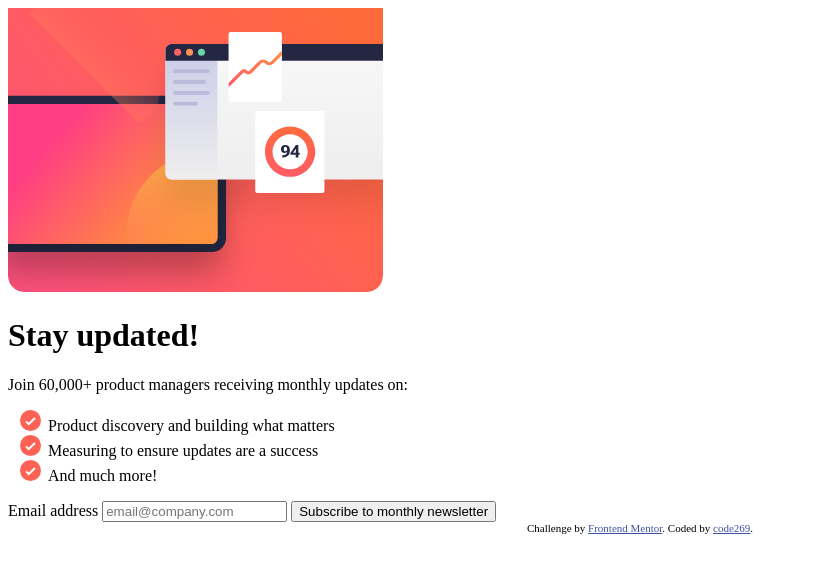
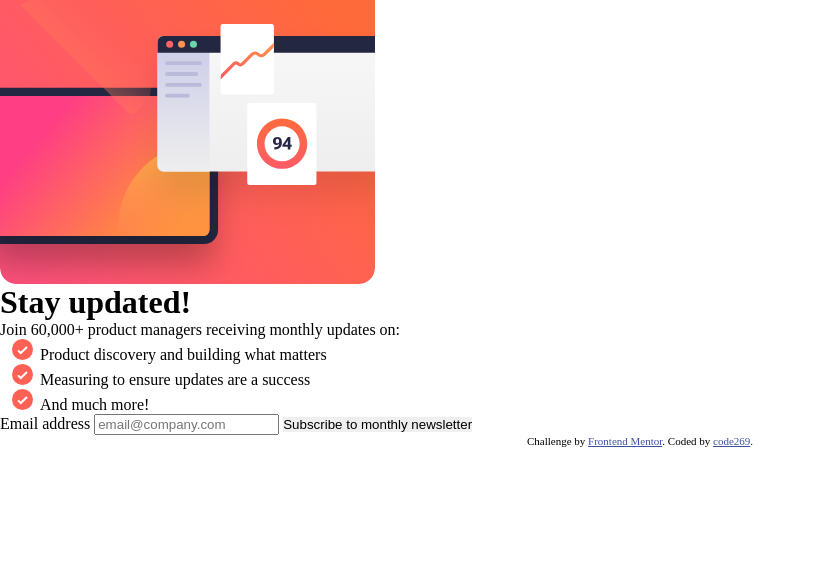
Before and after one commit to code269/fem-newsletter-signup, a plain HTML site: page index.html in a window 1280 px wide. Shown: the whole page, without its empty margins (0-816 px from the left). Drawn offline with Linux system fonts and the light colour scheme.

Commit message:
Added CSS reset code and CSS variables

```diff
--- a/styles.css
+++ b/styles.css
@@ -1,7 +1,60 @@
-ul {
-  list-style-type: none;
+/*
+## Typography
+
+### Body Copy
+
+- Font size (paragraph): 16px
+
+### Font
+- Family: [Roboto](https://fonts.google.com/specimen/Roboto)
+*/
+:root {
+  --fc-red: hsl(4, 100%, 67%);
+  --fc-blue-800: hsl(234, 29%, 20%);
+  --fc-blue-700: hsl(235, 18%, 26%);
+  --fc-grey: hsl(0, 0%, 58%);
+  --fc-white: hsl(0, 0%, 100%);
+
+  --fw-400: 400;
+  --fw-700: 700;
 }
 
+/* CSS reset start */
+*,
+*::before,
+*::after {
+  box-sizing: border-box;
+}
+
+body,
+h1,
+h2,
+h3,
+h4,
+p,
+ul,
+ol,
+li {
+  margin: 0;
+}
+
+ul,
+ol {
+  list-style: none;
+  /* TODO - Temporarily removed for visibility */
+  /* padding: 0; */
+}
+
+img {
+  display: block;
+  max-inline-size: 100%;
+}
+
+button {
+  border: 0;
+  padding: 0;
+}
+/* CSS reset end */
 li {
   list-style-image: url('./assets/images/icon-list.svg');
 }
```
Also changed, not shown: 1 other file.
